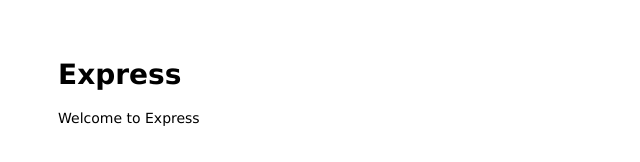
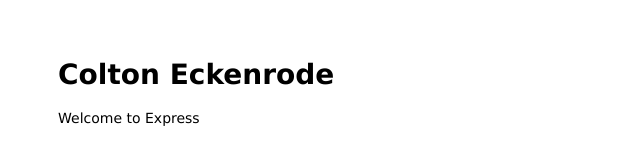
Before and after one commit to ColtonE37/sp21256demo, a website: page public/index.html in a window 1280 px wide. Shown: the whole page, without its empty margins (0-640 px from the left). Drawn offline with Linux system fonts and the light colour scheme.

Commit message:
Replaced heading with name

```diff
--- a/public/index.html
+++ b/public/index.html
@@ -6,7 +6,7 @@
 </head>
 
 <body>
-  <h1>Express</h1>
+  <h1>Colton Eckenrode</h1>
   <p>Welcome to Express</p>
 </body>
 
```
